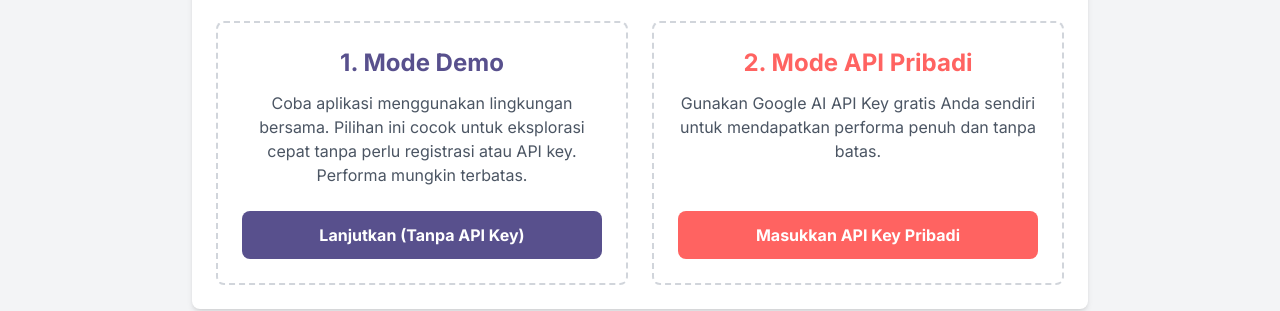
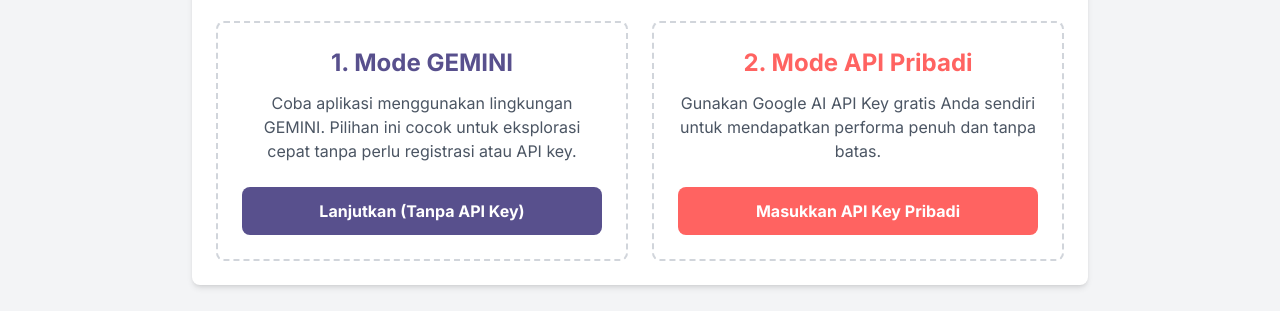
Before and after one commit to masisparmo/strukturtanah, a plain HTML site: page index.html in a window 1280 px wide. Shown: the part 331-642 px from the top of the page. Drawn offline with nearby package versions, Linux system fonts and the light colour scheme.

Commit message:
Update index.html

```diff
--- a/index.html
+++ b/index.html
@@ -177,11 +177,11 @@
                 <p class="text-center text-gray-600 mb-6">Untuk menggunakan fitur AI interaktif, silakan pilih mode akses Anda.</p>
 
                 <div class="grid md:grid-cols-2 gap-6">
-                    <!-- Opsi 1: Mode Demo -->
+                    <!-- Opsi 1: Mode GEMINI -->
                     <div class="border-2 border-dashed border-gray-300 rounded-lg p-6 text-center flex flex-col">
-                        <h3 class="text-2xl font-bold text-[#58508d] mb-3">1. Mode Demo</h3>
+                        <h3 class="text-2xl font-bold text-[#58508d] mb-3">1. Mode GEMINI</h3>
                         <p class="text-gray-600 flex-grow">
-                            Coba aplikasi menggunakan lingkungan bersama. Pilihan ini cocok untuk eksplorasi cepat tanpa perlu registrasi atau API key. Performa mungkin terbatas.
+                            Coba aplikasi menggunakan lingkungan GEMINI. Pilihan ini cocok untuk eksplorasi cepat tanpa perlu registrasi atau API key.
                         </p>
                         <button id="demoModeBtn" class="mt-6 w-full bg-[#58508d] text-white font-bold py-3 px-4 rounded-lg hover:bg-[#4a437a] transition duration-300">
                             Lanjutkan (Tanpa API Key)
```
